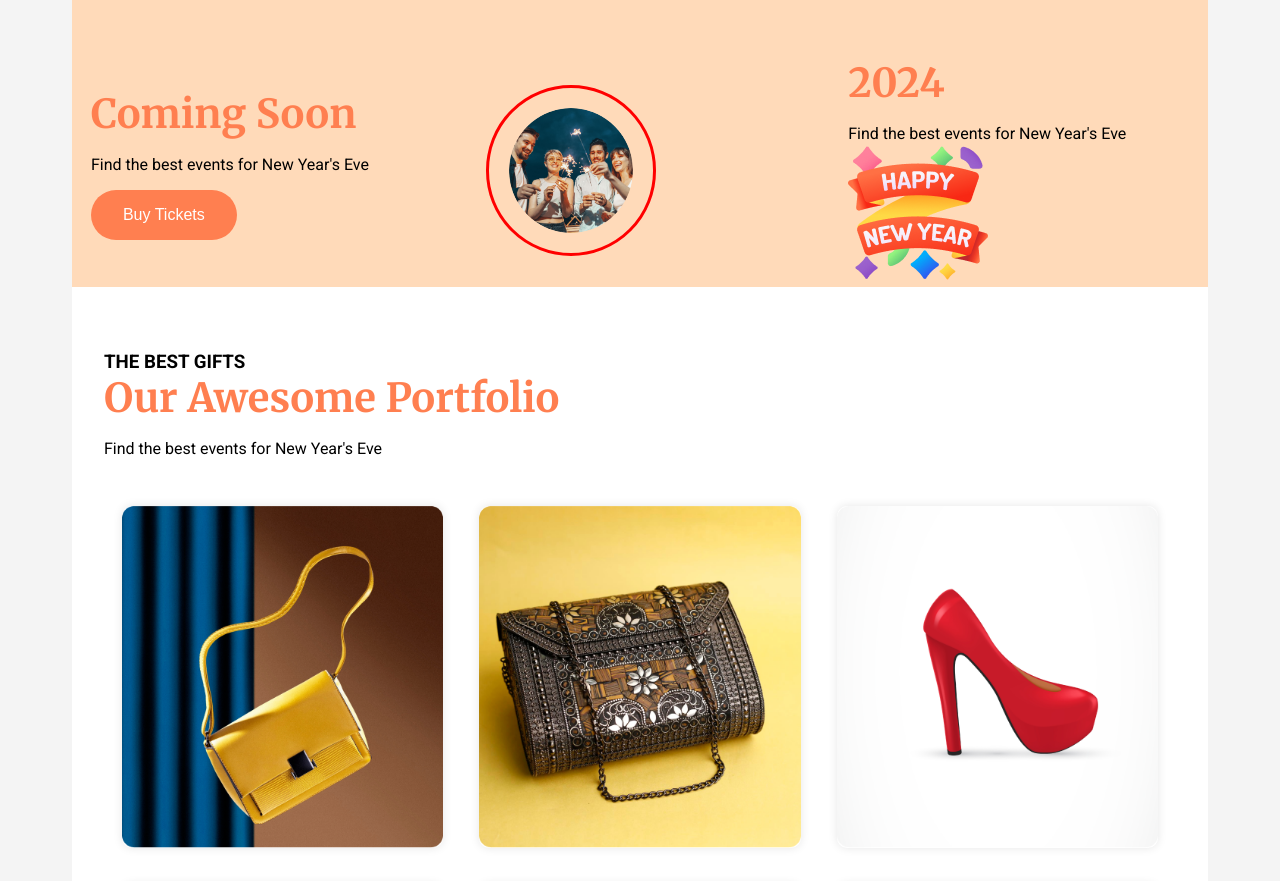
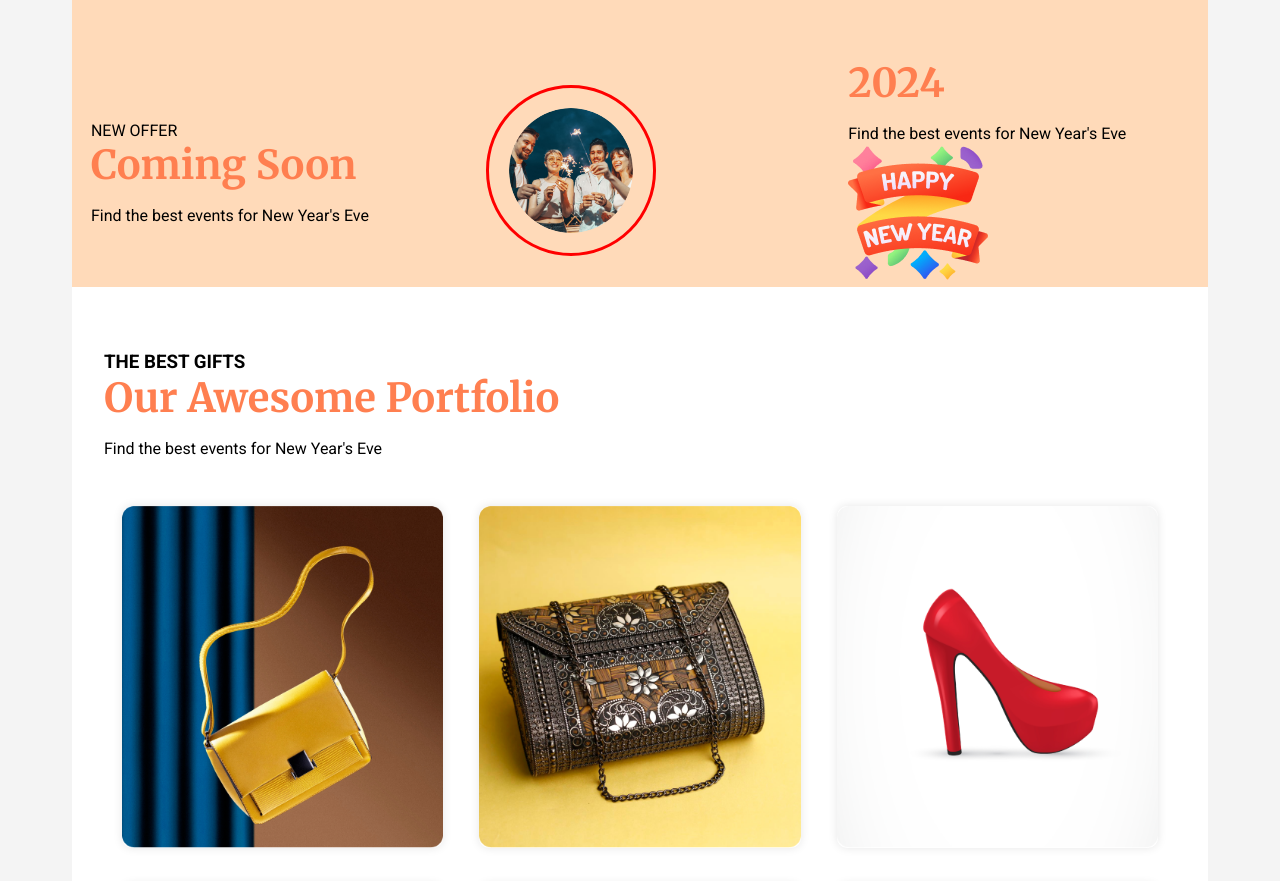
Before and after one commit to MusfiqDehan/New-Year-Events, a plain HTML site: page index.html in a window 1280 px wide. Shown: the part 2640-3521 px from the top of the page. Drawn offline with Linux system fonts and the light colour scheme.

```diff
--- a/index.html
+++ b/index.html
@@ -44,9 +44,9 @@
 
         <section id="coming-soon">
             <div class="coming-soon-text">
+                <p>NEW OFFER</p>
                 <h2>Coming Soon</h2>
                 <p>Find the best events for New Year's Eve</p>
-                <button>Buy Tickets</button>
             </div>
             <div class="party-image">
                 <img src="images/round-party.png" alt="Party">
```
